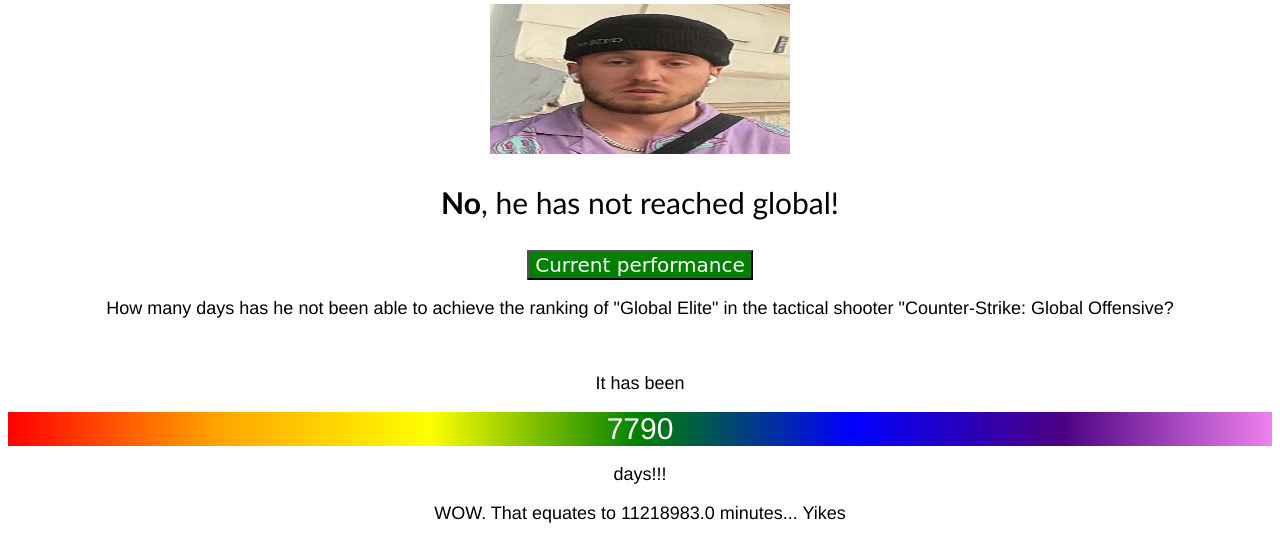
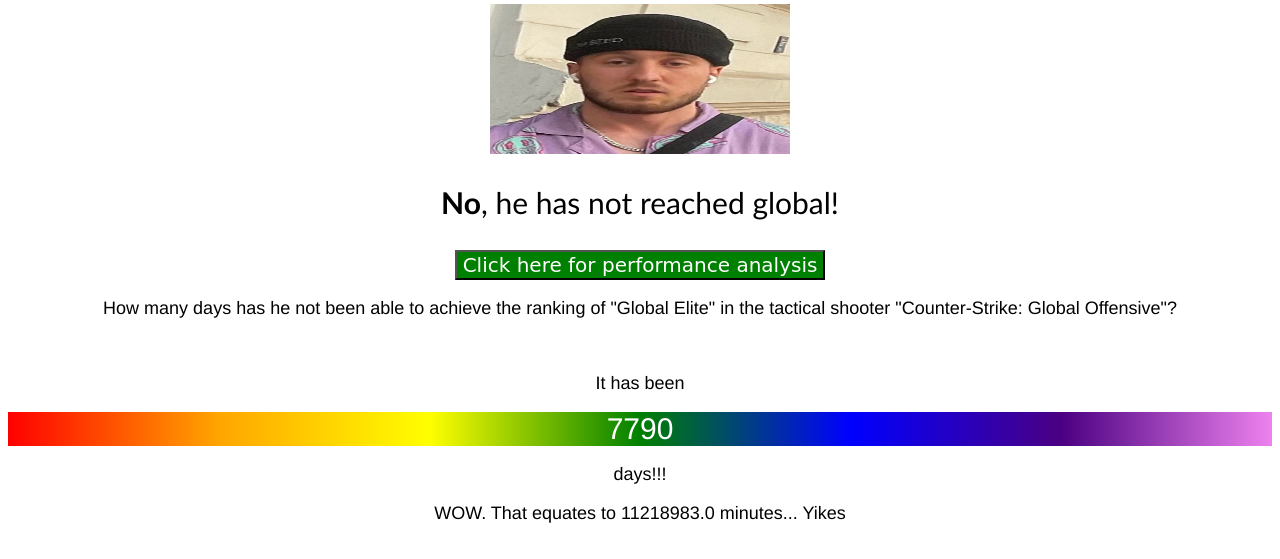
Before and after one commit to ybrenning/globalian, a Flask app: page / in a window 1280 px wide. Shown: the part 169-728 px from the top of the page. Run offline with Flask 2, Linux system fonts and the light colour scheme.

Commit message:
Fix button text

```diff
--- a/templates/index.html
+++ b/templates/index.html
@@ -18,13 +18,13 @@
     <div class="button-container">
         <audio id="sound1" src="../static/audio/sound1.mp3" preload="auto"></audio>
         <button onclick="document.getElementById('sound1').play();">
-            Current performance
+            Click here for performance analysis
         </button>
     </div>
 
     <p>
         How many days has he not been able to achieve the ranking of "Global Elite"
-        in the tactical shooter "Counter-Strike: Global Offensive?
+        in the tactical shooter "Counter-Strike: Global Offensive"?
     </p>
     <br/>
 
```
